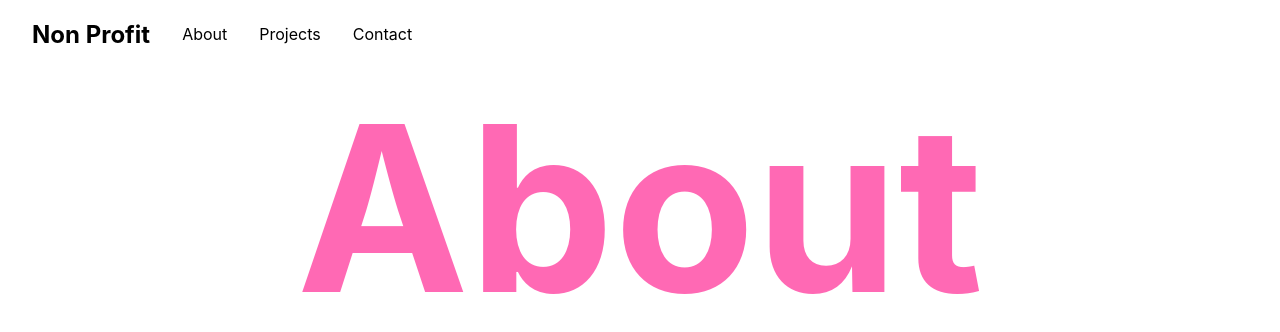
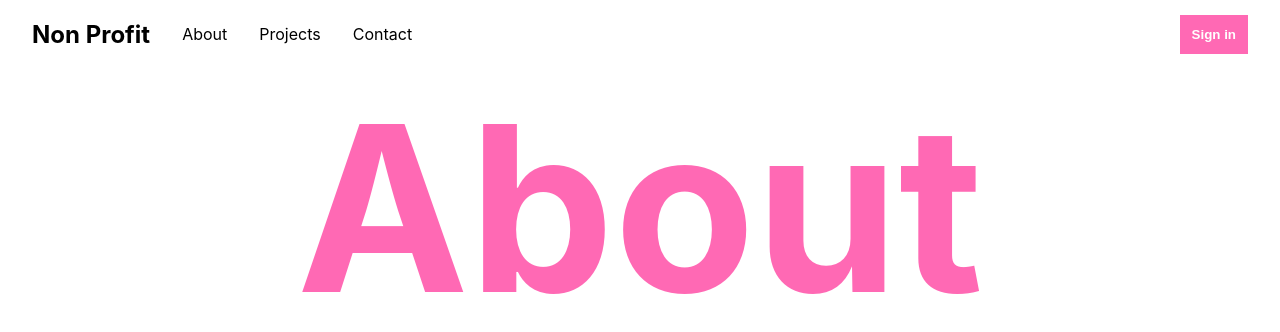
Before and after one commit to McCourtRC/nextjs-non-profit, a Next.js app: page /about in a window 1280 px wide. Shown: the top 332 px of the page. Built offline with nearby package versions, Linux system fonts and the light colour scheme; no server answers.

Commit message:
use auth session for sign in/out

```diff
--- a/components/Header.tsx
+++ b/components/Header.tsx
@@ -1,7 +1,11 @@
 import Link from 'next/link';
+import { signIn, signOut, useSession } from 'next-auth/react';
 import { css } from '@emotion/react';
+import Button from 'lib/Button';
 
 const Header = () => {
+  const { data: session } = useSession();
+
   return (
     <header
       css={css`
@@ -48,6 +52,13 @@ const Header = () => {
           </li>
         </ul>
       </nav>
+      <div>
+        {session ? (
+          <Button onClick={() => signOut()}>Sign out</Button>
+        ) : (
+          <Button onClick={() => signIn('google')}>Sign in</Button>
+        )}
+      </div>
     </header>
   );
 };
```
